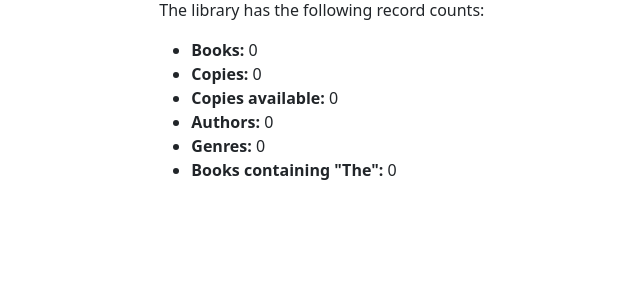
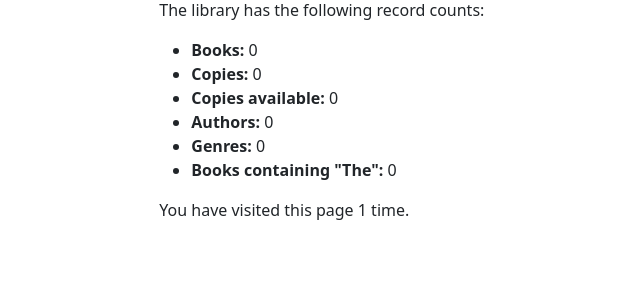
Before and after one commit to milaurila/django_local_library, a Django app: page /catalog/ in a window 1280 px wide. Shown: the part 144-444 px from the top of the page, without its empty margins (66-706 px from the left). Run offline with Django 4.2, Linux system fonts and the light colour scheme; data that the repository does not hold is empty.

Commit message:
Add visit counter using session

```diff
--- a/locallibrary/catalog/templates/index.html
+++ b/locallibrary/catalog/templates/index.html
@@ -19,4 +19,8 @@
     <li><strong>Genres:</strong> {{ num_genres }}</li>
     <li><strong>Books containing "The":</strong> {{ num_books_the }}</li>
   </ul>
+
+  <p>
+    You have visited this page {{ num_visits }} time{{ num_visits|pluralize }}.
+  </p>
 {% endblock %}
--- a/locallibrary/catalog/views.py
+++ b/locallibrary/catalog/views.py
@@ -24,6 +24,10 @@ def index(request):
     # Books containing the word "the"
     num_books_the = Book.objects.filter(title__icontains='the').count()
 
+    num_visits = request.session.get('num_visits', 0)
+    num_visits += 1
+    request.session['num_visits'] = num_visits
+
     context = {
         'num_books': num_books,
         'num_instances': num_instances,
@@ -31,6 +35,7 @@ def index(request):
         'num_authors': num_authors,
         'num_genres': num_genres,
         'num_books_the': num_books_the,
+        'num_visits': num_visits,
     }
 
     # Render the HTML template index.html with the data in the context variable
```
